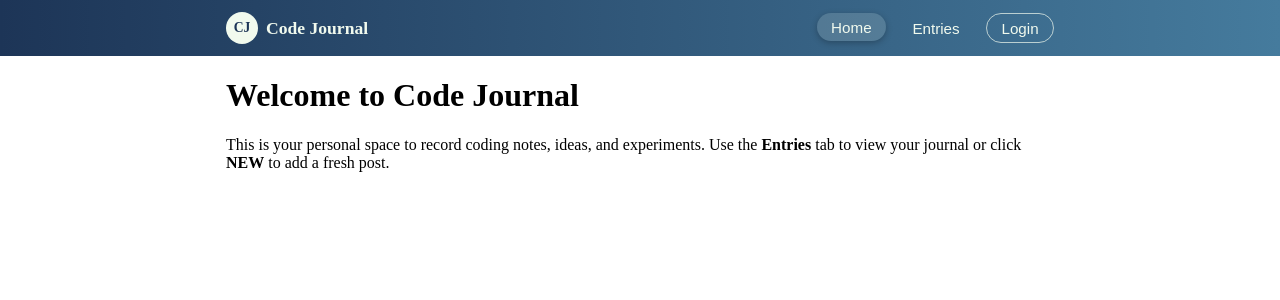
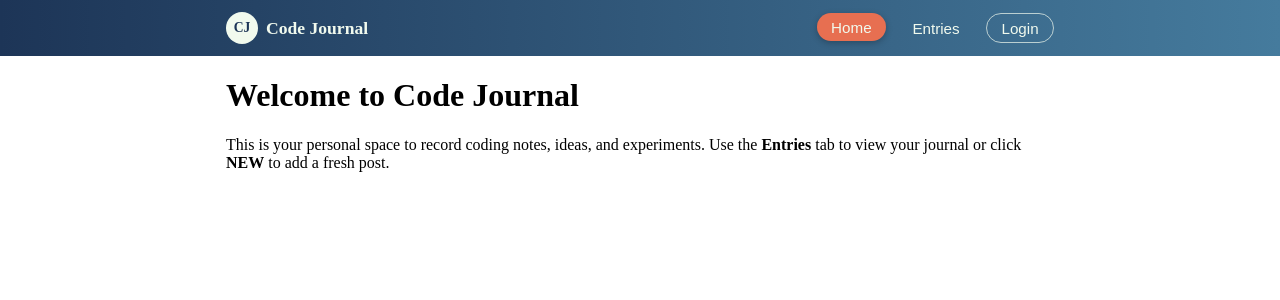
Before and after one commit to kbao24/CPSC-349-Final-Project, a React (Vite) app: page / in a window 1280 px wide. In both pictures the pointer is over the button "Home". Shown: the top 300 px of the page. Built offline with nearby package versions, Linux system fonts and the light colour scheme.

Commit message:
styles makeover + various tweaks to make theme more consistent

```diff
--- a/src/styles.css
+++ b/src/styles.css
@@ -94,7 +94,7 @@
 
 /* NEW entry button on Entries view */
 .new-button {
-  background: linear-gradient(180deg, #6c3eb8, #4d2477);
+  background: linear-gradient(90deg, #1d3557, #457b9d);
   color: white;
   border: none;
   padding: 10px 18px;
@@ -106,7 +106,7 @@
 }
 
 .new-button:hover {
-  background: linear-gradient(180deg, #8250d0, #5a2e8b);
+  background: #e76f51;
   transform: translateY(-2px);
 }
 
@@ -199,7 +199,7 @@
 }
 
 .nav-btn:hover {
-  background-color: rgba(241, 250, 238, 0.15);
+  background-color: #e76f51;
   transform: translateY(-1px);
 }
 
```
